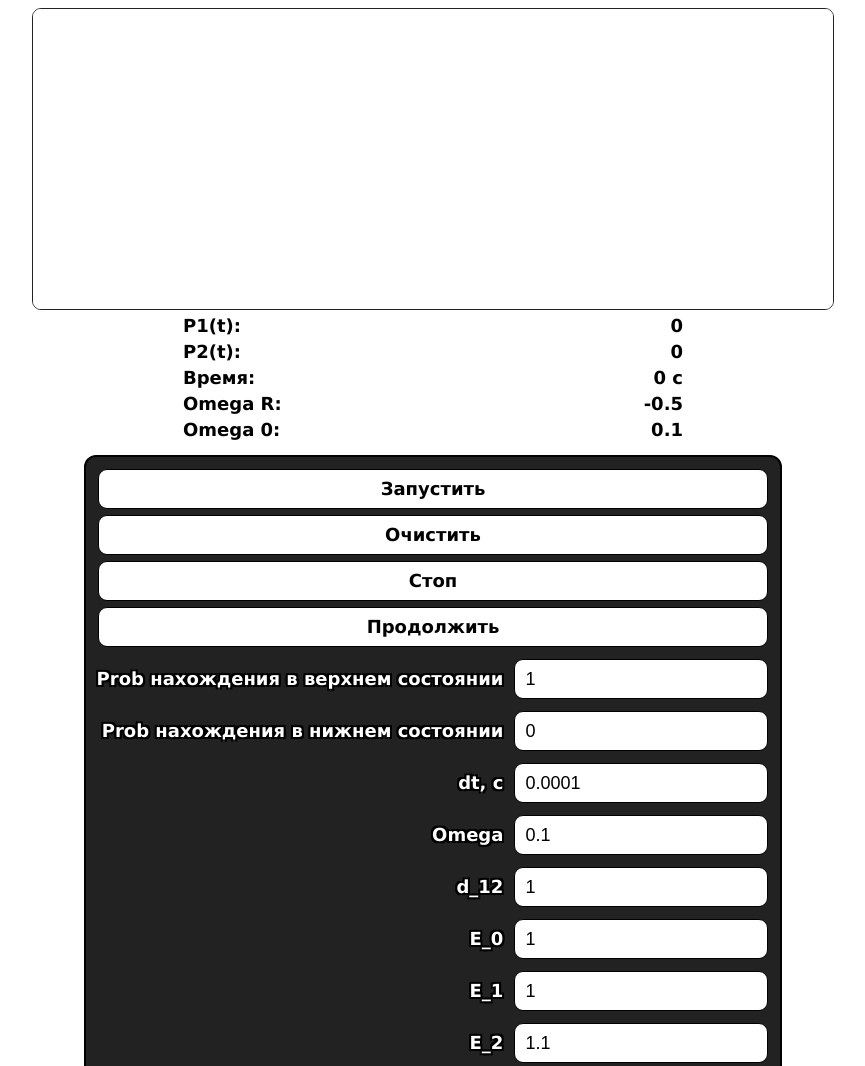
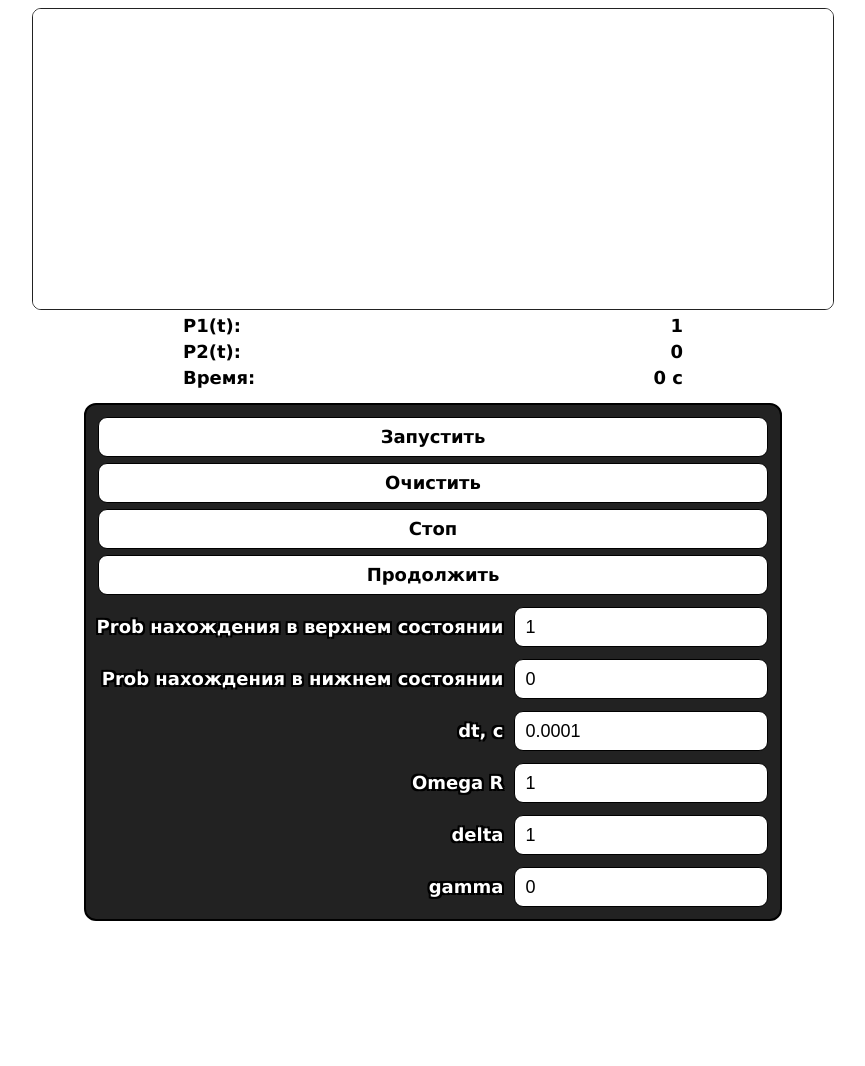
Before and after one commit to Danilaa56/modelling-depol-approximation, a plain HTML site: page index.html in a window 1280 px wide. Shown: the top 1066 px of the page, without its empty margins (207-1072 px from the left). After the commit the page ends 929 px from the top, so only its background shows below. Drawn offline with Linux system fonts and the light colour scheme.

Commit message:
refactor: removed spare parameters feat: colorful graphics fix: delta works correctly

```diff
--- a/index.html
+++ b/index.html
@@ -38,31 +38,22 @@
         let c_2;
 
         let Omega_R;
-        let Omega_0;
 
         let getP1 = () => P1;
         let getP2 = () => P2;
         let getT = () => t;
-        let getOmega_R = () => Omega_R;
-        let getOmega_0 = () => Omega_0;
 
         createDataView("P1(t):", "p1", digits(getP1, 100), "");
         createDataView("P2(t):", "p2", digits(getP2, 100), "");
         createDataView("Время:", "t", digits(getT, 100), " с");
-        createDataView("Omega R:", "Omega_R", digits(getOmega_R, 100), "");
-        createDataView("Omega 0:", "Omega_0", digits(getOmega_0, 100), "");
 
-        let c0_1, c0_2, delta, dt;
-        let d_12, E_0, E_1, E_2, gamma, Omega;
+        let c0_1, c0_2, delta, dt, gamma;
         createControlView("Prob нахождения в верхнем состоянии", "c0_1", 1, (value) => c0_1 = Math.sqrt(value));
         createControlView("Prob нахождения в нижнем состоянии", "c0_2", 0, (value) => c0_2 = Math.sqrt(value));
         createControlView("dt, с", "dt", 1E-4, (value) => dt = value);
-        createControlView("Omega", "Omega", 0.1, (value) => Omega = value);
-        createControlView("d_12", "d_12", 1, (value) => d_12 = value);
-        createControlView("E_0", "E_0", 1, (value) => E_0 = value);
-        createControlView("E_1", "E_1", 1, (value) => E_1 = value);
-        createControlView("E_2", "E_2", 1.1, (value) => E_2 = value);
-        createControlView("gamma", "gamma", 0.05, (value) => gamma = value); // gamma = 1 / tau
+        createControlView("Omega R", "Omega_R", 1, (value) => Omega_R = value);
+        createControlView("delta", "delta", 1, (value) => delta = value);
+        createControlView("gamma", "gamma", 0.0, (value) => gamma = value); // gamma = 1 / tau
 
         setOnInputUpdate(updateData);
 
@@ -116,10 +107,8 @@
 
             c_1 = [c0_1, 0];
             c_2 = [c0_2, 0];
-
-            Omega_0 = (E_2 - E_1) / hbar;
-            delta = Omega - Omega_0;
-            Omega_R = -d_12 * E_0 / (2 * hbar);
+            P1 = Math.pow(c0_1, 2);
+            P2 = Math.pow(c0_2, 2);
 
             t = 0;
 
@@ -143,10 +132,6 @@
             showData();
             render();
 
-            // if (stopAt !== 0 && stopAt <= t) {
-            //     stop();
-            // }
-
             if (time() - startTime >= 1000) {
                 startTime += 1000;
                 console.log(updatesCount + " updates per second");
@@ -160,8 +145,8 @@
 
         function c_exp(complex) {
             return [
-                Math.exp(complex[0]) + Math.cos(complex[1]),
-                Math.sin(complex[1])
+                Math.exp(complex[0]) * Math.cos(complex[1]),
+                Math.exp(complex[0]) * Math.sin(complex[1])
             ];
         }
 
@@ -203,28 +188,37 @@
         function compute() {
             t += dt;
 
-            let dc_1 =
-                c_div(
+            let dc_1 = c_div(
                 c_sum(
                     c_mul(
-                            complex(-Omega_R),
+                        [-Omega_R, 0],
                         c_2,
-                            c_exp([0, -delta * t])
+                        c_exp([0, t * delta])
+                    ),
+                    c_mul(
+                        c_1,
+                        [0, -gamma / 2]
                     )
-                        , c_mul(c_1, [Omega_0, -gamma / 2]))
-                    , [0, 1]);
+                ),
+                [0, 1]
+            );
 
-            let dc_2 =
-                c_div(
+            let dc_2 = c_div(
                 c_sum(
                     c_mul(
-                            complex(-Omega_R),
+                        [-Omega_R, 0],
                         c_1,
-                            c_exp([0, -delta * t])
+                        c_exp(
+                            [0, -t * delta]
+                        )
                     ),
-                        c_mul(c_2, [Omega_0, -gamma / 2])
+                    c_mul(
+                        c_2,
+                        [0, -gamma / 2]
                     )
-                    , [0, 1]);
+                ),
+                [0, 1]
+            );
 
             c_1 = c_sum(c_1, c_mul(dc_1, [dt, 0]));
             c_2 = c_sum(c_2, c_mul(dc_2, [dt, 0]));
@@ -232,14 +226,16 @@
             P1 = prob(c_1);
             P2 = prob(c_2);
 
-            if (Math.random() > 0.99) {
-                p_graph_1[p_graph_1.length] = [t, P1];
-                p_graph_2[p_graph_2.length] = [t, P2];
+            if (Math.random() > 0.995) {
+                p_graph_1.push([t, P1]);
+                p_graph_2.push([t, P2]);
 
-                if (p_graph_1.length > 2000)
-                    p_graph_1 = p_graph_1.slice(p_graph_1.length - 2000);
-                if (p_graph_2.length > 2000)
-                    p_graph_2 = p_graph_2.slice(p_graph_2.length - 2000);
+                let sliceSize = 200;
+
+                if (p_graph_1.length > 500) {
+                    p_graph_1 = p_graph_1.slice(sliceSize);
+                    p_graph_2 = p_graph_2.slice(sliceSize);
+                }
             }
         }
 
@@ -252,7 +248,11 @@
             renderContext.customTransform.x = -t + 5;
 
             renderContext.drawPath(p_graph_1);
+            renderContext.strokeStyle = "#77f";
             renderContext.drawPath(p_graph_2);
+
+
+            renderContext.strokeStyle = "#000";
 
             renderContext.drawLine(0, -1000, 0, 1000);
             renderContext.drawLine(-1000, 0, 1000, 0);
```
Lines whose indentation alone changed are shown as unchanged.
